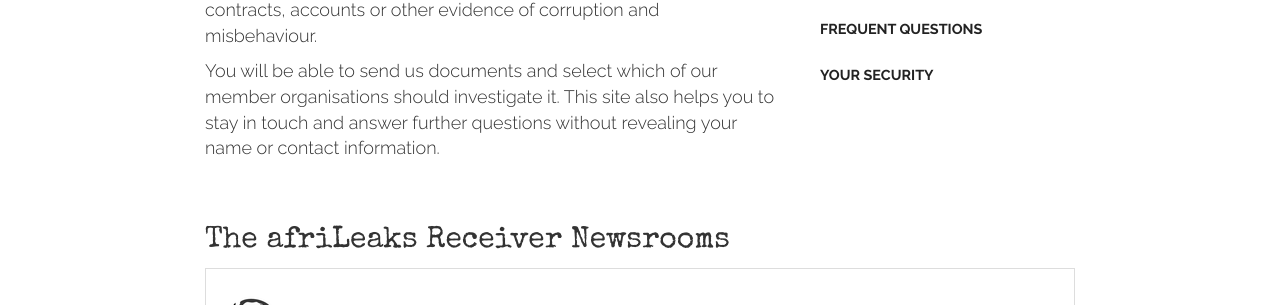
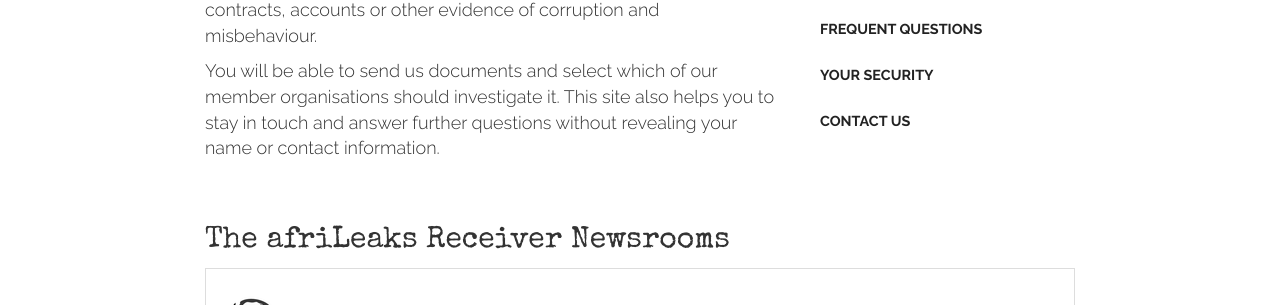
Before and after one commit to CodeForAfrica/afriLEAKS-website, a Jekyll site: the page built from index.html, in a window 1280 px wide and 900 px high, scrolled down 377 px. Shown: the part 148-453 px from the top of the window. Built offline with Jekyll 4.4.1, drawn with Linux system fonts in a browser that asks for light colours; nearby versions of some CDN libraries.

Commit message:
Add contact info

```diff
--- a/_includes/parts/contact.md
+++ b/_includes/parts/contact.md
@@ -1 +1,8 @@
-For any questions about AfriLeaks you can get in contact with AfriLeaks by sending a message to: [info@afrileaks.org](mailto:info@afrileaks.org).
+
+### Getting in touch
+
+For questions about afriLeaks you can send a message to: [info@afrileaks.org](mailto:info@afrileaks.org). Please use this address for press inquries, or if you are interested in becoming a receiver.
+
+**Do not use this address to send us any documents or leaks.**
+
+For such material, be sure to use the [secure submission system](https://secure.afrileaks.org/).
--- a/index.html
+++ b/index.html
@@ -26,6 +26,11 @@
         {% capture security_text %} {% include parts/security.md %} {% endcapture %}
         {{ security_text | markdownify }}
       </div>
+
+      <div role="tabpanel" class="tab-pane" id="contact">
+        {% capture security_text %} {% include parts/contact.md %} {% endcapture %}
+        {{ security_text | markdownify }}
+      </div>
     </div>
   </div>
 
@@ -42,6 +47,9 @@
       <li role="presentation">
         <a href="#security" aria-controls="security" role="tab" data-toggle="tab">Your Security</a>
       </li>
+      <li role="presentation">
+        <a href="#contact" aria-controls="contact" role="tab" data-toggle="tab">Contact us</a>
+      </li>
     </ul>
   </div>
 </div>
```
